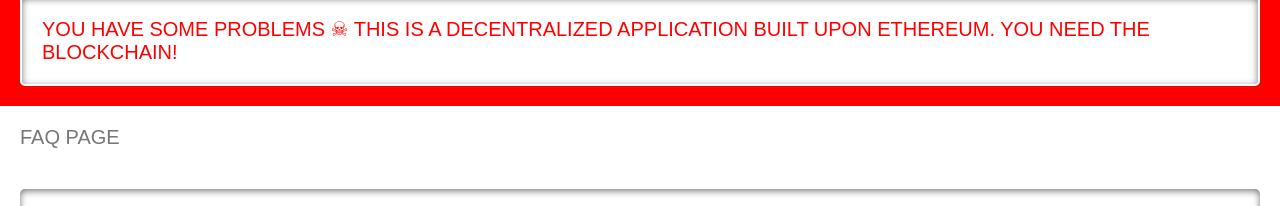
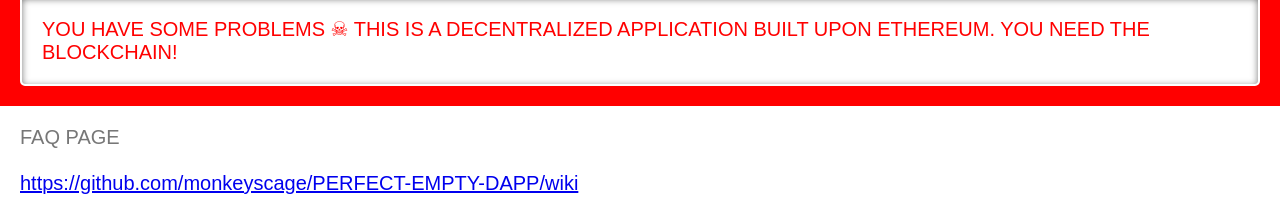
Before and after one commit to monkeyscage/PERFECT-EMPTY-DAPP, a plain HTML site: page index.html in a window 1280 px wide. Both pictures are taken after a click on the element "FAQ". Shown: the part 75-281 px from the top of the page. Drawn offline with nearby package versions, Linux system fonts and the light colour scheme.

Commit message:
Added wiki link inside FAQ page

```diff
--- a/index.html
+++ b/index.html
@@ -49,7 +49,7 @@
     <div id="get" class="io"><button class="mainbutton" onclick="get()">GET STRING</button><div id="textoutput">?</div><div id="trans2" class="transcontainer" ><img class="trans" src="img/transacting.png"></div><div style="clear: both"></div></div>
     <br><br><br>
     </div>
-    <div id="faq" class="tab">FAQ PAGE</div>
+    <div id="faq" class="tab">FAQ PAGE<br><br><a href="https://github.com/monkeyscage/PERFECT-EMPTY-DAPP/wiki" target="_blank">https://github.com/monkeyscage/PERFECT-EMPTY-DAPP/wiki</a></div>
 
     <div id="my-coins" class='display'>
        <div style="padding: 20px;">
```
